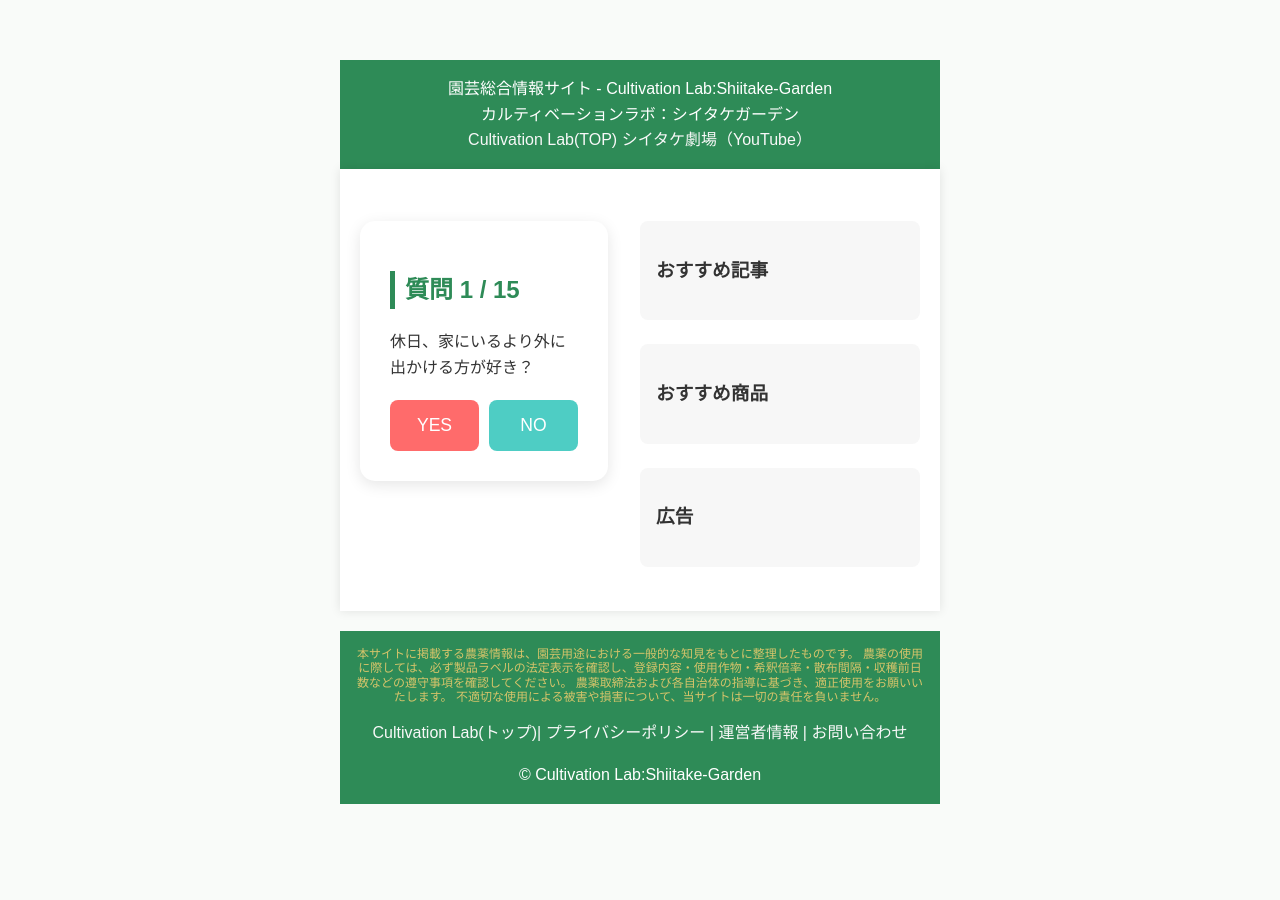
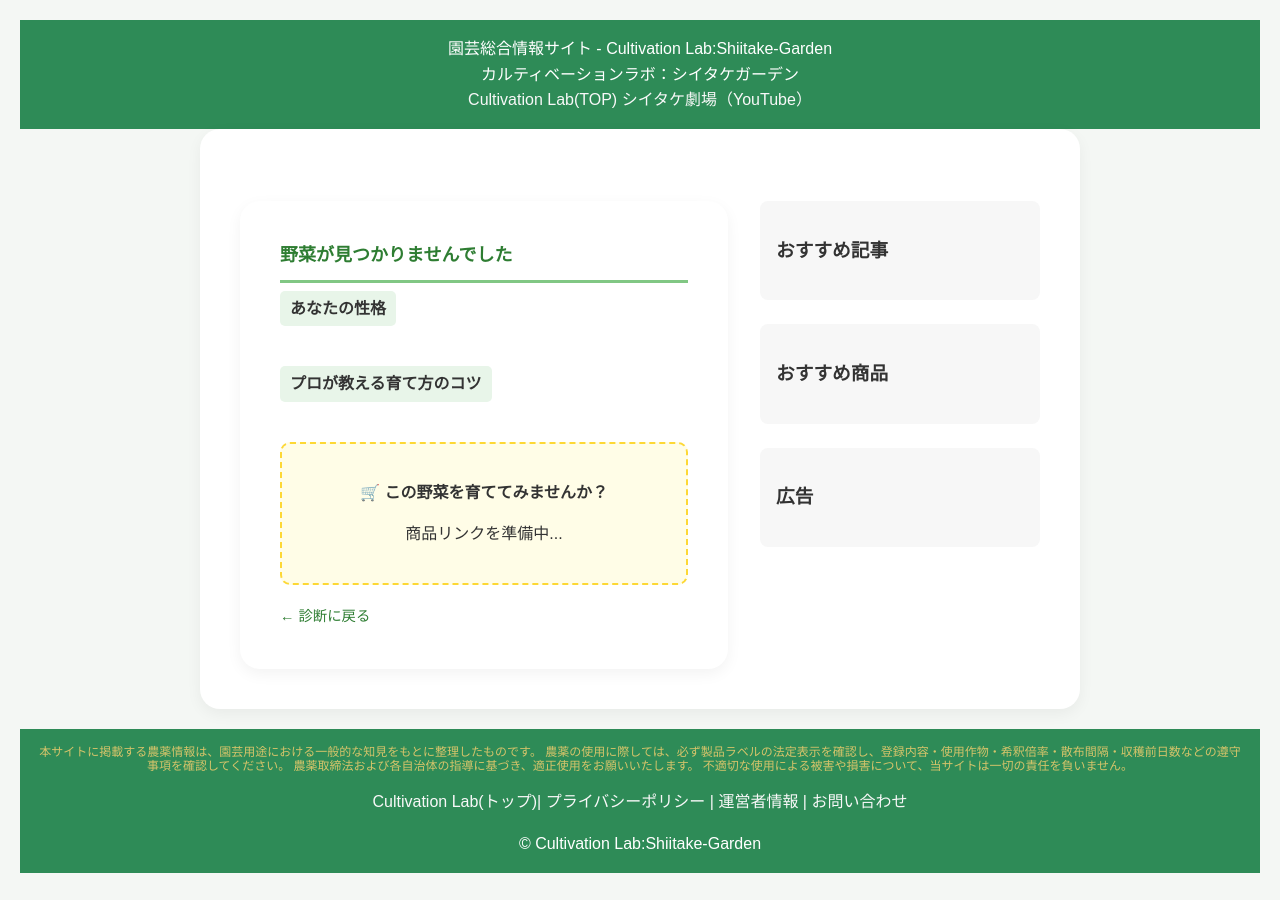
Before and after one commit to shiitake-garden/shiitake-garden.github.io, a Jekyll site: the page built from contents/fortune/yasaiuranai_new.html, in a window 1280 px wide. Built offline with Jekyll 4.4.1, drawn with Linux system fonts in a browser that asks for light colours.

Commit message:
Update yasaiuranai_new.html

```diff
--- a/contents/fortune/yasaiuranai_new.html
+++ b/contents/fortune/yasaiuranai_new.html
@@ -12,46 +12,41 @@ title: カルティベーションラボ
 <section class="article-layout">
   <article class="article-main">
   <!--占い本体-->
-  <head>
+ <head>
     <meta charset="UTF-8">
-    <title>本格！野菜占い</title>
+    <title id="page-title">野菜詳細ページ</title>
     <style>
-        body { font-family: sans-serif; max-width: 600px; margin: 40px auto; padding: 20px; line-height: 1.6; background-color: #f9fbf9; }
-        .card { background: white; padding: 30px; border-radius: 15px; box-shadow: 0 4px 15px rgba(0,0,0,0.1); }
-        .btn-container { display: flex; gap: 10px; margin-top: 20px; }
-        button { flex: 1; padding: 15px; font-size: 1.1em; cursor: pointer; border-radius: 8px; border: none; transition: 0.2s; }
-        .btn-yes { background-color: #ff6b6b; color: white; }
-        .btn-no { background-color: #4ecdc4; color: white; }
-        button:hover { opacity: 0.8; transform: translateY(-2px); }
-        #result { display: none; }
-        .job-tag { display: inline-block; background: #e0f2f1; padding: 5px 10px; border-radius: 5px; margin-right: 5px; font-size: 0.9em; }
+        body { font-family: sans-serif; background: #f4f7f4; color: #333; margin: 0; padding: 20px; }
+        .container { max-width: 800px; margin: 0 auto; background: white; padding: 40px; border-radius: 20px; box-shadow: 0 5px 15px rgba(0,0,0,0.05); }
+        h1 { color: #2e7d32; border-bottom: 3px solid #81c784; padding-bottom: 10px; }
+        .section { margin-bottom: 30px; }
+        .label { font-weight: bold; background: #e8f5e9; padding: 5px 10px; border-radius: 5px; display: inline-block; margin-bottom: 10px; }
+        .ad-box { background: #fffde7; border: 2px dashed #fdd835; padding: 20px; text-align: center; border-radius: 10px; }
+        .back-btn { display: inline-block; margin-top: 20px; color: #2e7d32; text-decoration: none; font-size: 0.9em; }
     </style>
 </head>
 <body>
 
-<div class="card">
-    <div id="quiz-part">
-        <h2 id="q-number">質問 1 / 15</h2>
-        <p id="q-text">読み込み中...</p>
-        <div class="btn-container">
-            <button class="btn-yes" onclick="answer(true)">YES</button>
-            <button class="btn-no" onclick="answer(false)">NO</button>
-        </div>
+<div class="container">
+    <h1 id="veg-name">読み込み中...</h1>
+
+    <div class="section">
+        <span class="label">あなたの性格</span>
+        <p id="veg-desc"></p>
     </div>
 
-    <div id="result">
-        <h2>あなたの野菜タイプは...</h2>
-        <h1 id="res-name" style="color: #2e7d32;">野菜名</h1>
-        <p id="res-desc">性格文がここに入ります。</p>
-        <h3>向いている職業</h3>
-        <div id="res-jobs"></div>
-        <hr>
-        <button onclick="location.reload()">もう一度占う</button>
+    <div class="section">
+        <span class="label">プロが教える育て方のコツ</span>
+        <p id="veg-grow"></p>
     </div>
+
+    <div class="ad-box">
+        <p><strong>🛒 この野菜を育ててみませんか？</strong></p>
+        <p id="ad-link">商品リンクを準備中...</p>
+    </div>
+
+    <a href="index.html" class="back-btn">← 診断に戻る</a>
 </div>
-
-
-
 
   <!--占いここまで-->
   </article>
@@ -85,80 +80,33 @@ title: カルティベーションラボ
 </section>
 <!--ここから占いスクリプト-->
 <script>
-    let questions = [];
-    let vegetables = [];
-    let currentIdx = 0;
-    let userScore = { A: 0, H: 0, S: 0 };
+    async function loadDetail() {
+        // URLからIDを取得 (例: ?id=tomato)
+        const params = new URLSearchParams(window.location.search);
+        const targetId = params.get('id');
 
-    // CSVをパースする関数
-    function parseCSV(text) {
+        const response = await fetch('vegetables.csv');
+        const text = await response.text();
         const lines = text.trim().split('\n');
-        return lines.slice(1).map(line => line.split(',').map(s => s.trim()));
-    }
 
-    // データの読み込み
-    async function init() {
-        const [qRes, vRes] = await Promise.all([
-            fetch('questions.csv').then(r => r.text()),
-            fetch('vegetables.csv').then(r => r.text())
-        ]);
+        // CSVから該当するIDの行を探す
+        const data = lines.slice(1).map(line => line.split(',')).find(row => row[8] === targetId);
 
-        questions = parseCSV(qRes);
-        vegetables = parseCSV(vRes);
-        showQuestion();
-    }
+        if (data) {
+            document.getElementById('page-title').innerText = data[0] + "の育て方と性格診断";
+            document.getElementById('veg-name').innerText = data[0];
+            document.getElementById('veg-desc').innerText = data[1];
+            document.getElementById('veg-grow').innerText = data[9];
 
-    function showQuestion() {
-        if (currentIdx < questions.length) {
-            document.getElementById('q-number').innerText = `質問 ${currentIdx + 1} / ${questions.length}`;
-            document.getElementById('q-text').innerText = questions[currentIdx][1];
+            const shopKw = encodeURIComponent(data[10]);
+            document.getElementById('ad-link').innerHTML =
+                `<a href="https://www.amazon.co.jp/s?k=${shopKw}" target="_blank" style="color: #d32f2f; font-weight: bold;">
+                Amazonで「${data[0]}」の栽培セットを見る</a>`;
         } else {
-            showResult();
+            document.getElementById('veg-name').innerText = "野菜が見つかりませんでした";
         }
     }
-
-    function answer(isYes) {
-        const q = questions[currentIdx];
-        const attr = q[2].charAt(0); // "A (外向)" から "A" を取得
-        const points = isYes ? parseInt(q[3]) : parseInt(q[4]);
-        userScore[attr] += points;
-
-        currentIdx++;
-        showQuestion();
-    }
-
-    function showResult() {
-        document.getElementById('quiz-part').style.display = 'none';
-        document.getElementById('result').style.display = 'block';
-
-        let nearestVeg = null;
-        let minDistance = Infinity;
-
-        vegetables.forEach(v => {
-            const vScore = { A: parseInt(v[5]), H: parseInt(v[6]), S: parseInt(v[7]) };
-            // ユークリッド距離の計算
-            const distance = Math.sqrt(
-                Math.pow(userScore.A - vScore.A, 2) +
-                Math.pow(userScore.H - vScore.H, 2) +
-                Math.pow(userScore.S - vScore.S, 2)
-            );
-
-            if (distance < minDistance) {
-                minDistance = distance;
-                nearestVeg = v;
-            }
-        });
-
-        document.getElementById('res-name').innerText = nearestVeg[0];
-        document.getElementById('res-desc').innerText = nearestVeg[1];
-
-        const jobsDiv = document.getElementById('res-jobs');
-        [nearestVeg[2], nearestVeg[3], nearestVeg[4]].forEach(job => {
-            if(job) jobsDiv.innerHTML += `<span class="job-tag">${job}</span>`;
-        });
-    }
-
-    init();
+    loadDetail();
 </script>
   <!--ここまで占いスクリプト-->
 </body>
```
